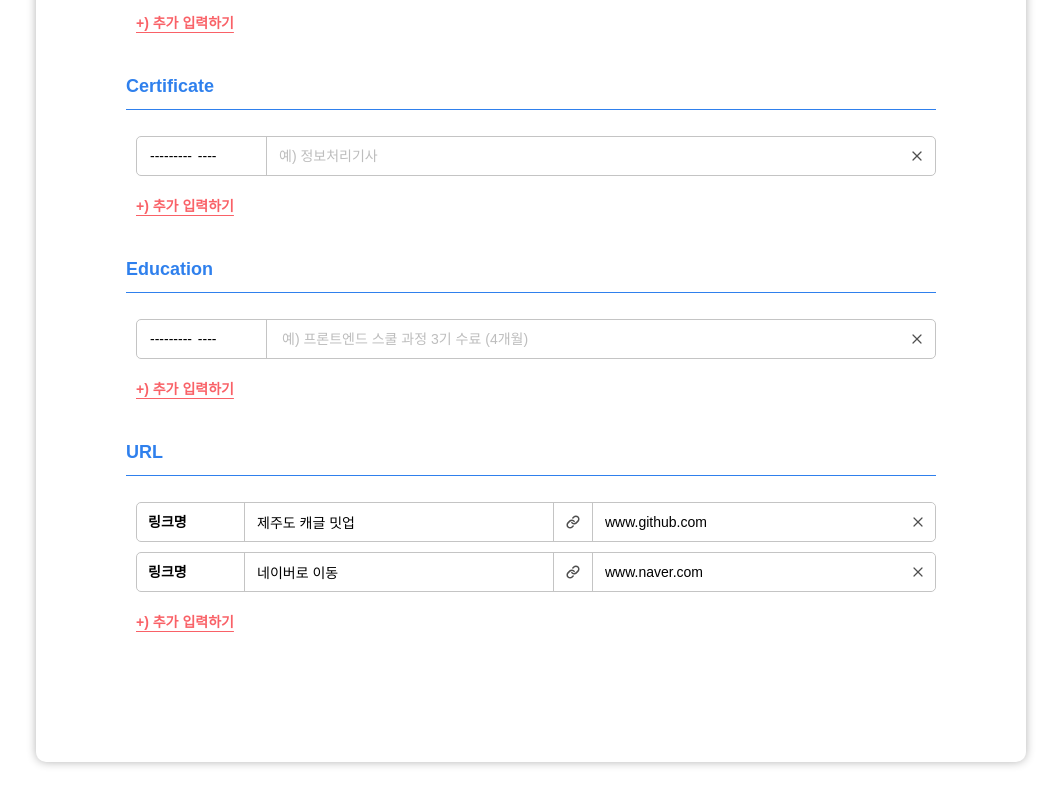
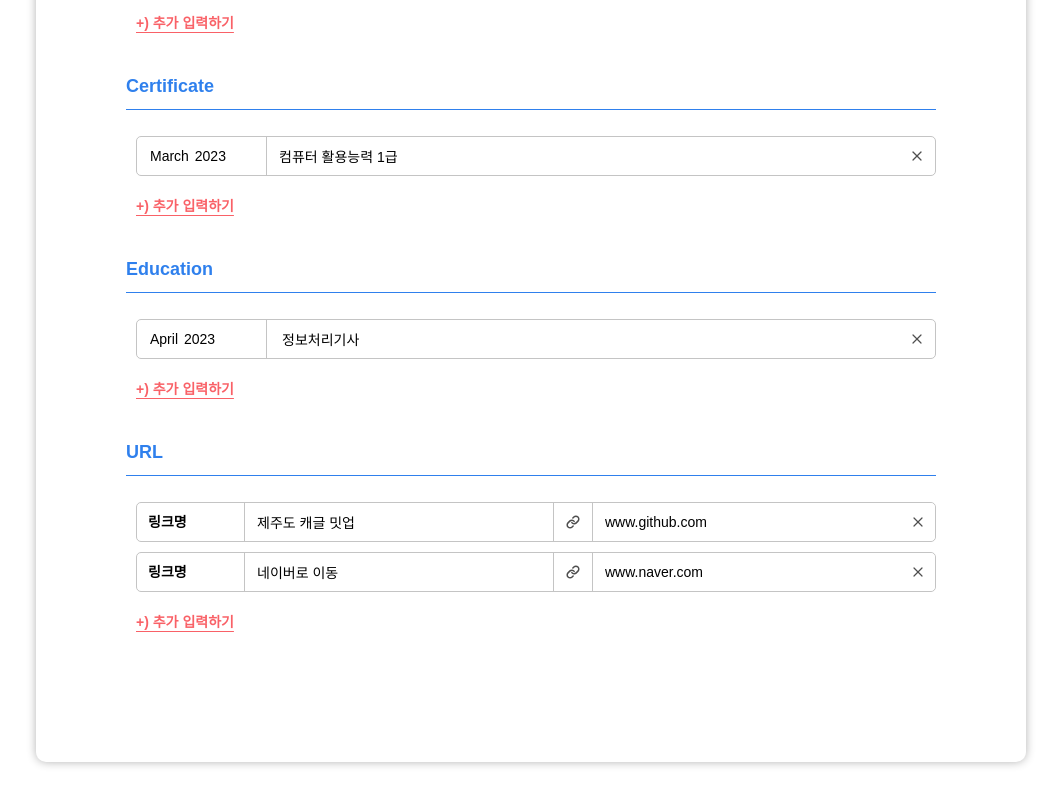
Before and after one commit to weniv/MAKE-RE, a React (Create React App) app: page / in a window 1280 px wide. Shown: the part 2800-3604 px from the top of the page, without its empty margins (109-1170 px from the left). Built offline with nearby package versions, Linux system fonts and the light colour scheme.

Commit message:
Feat: PDF 출력 기능 생성 - 출력 시 링크 이동 가능(이미지화X)

```diff
--- a/package.json
+++ b/package.json
@@ -9,6 +9,7 @@
     "react": "^18.2.0",
     "react-dom": "^18.2.0",
     "react-scripts": "5.0.1",
+    "react-to-print": "^2.14.13",
     "web-vitals": "^2.1.4"
   },
   "scripts": {
--- a/src/app/App.jsx
+++ b/src/app/App.jsx
@@ -12,8 +12,8 @@ function App() {
       { date: '2023-02', contents: '테스트1 입니다' },
       { date: '2023-06', contents: '테스트2 입니다' },
     ],
-    certificate: [{ date: '', contents: '' }],
-    education: [{ date: '', contents: '' }],
+    certificate: [{ date: '2023-03', contents: '컴퓨터 활용능력 1급' }],
+    education: [{ date: '2023-04', contents: '정보처리기사' }],
     url: [
       { contents: '제주도 캐글 밋업', link: 'www.github.com' },
       { contents: '네이버로 이동', link: 'www.naver.com' },
--- a/src/pages/Preview.jsx
+++ b/src/pages/Preview.jsx
@@ -7,12 +7,23 @@ import Experience from '../components/Experience/ExperienceOutput'
 import Certificate from '../components/Certificate/CertificateOutput'
 import Education from '../components/Education/EducationOutput'
 import Url from '../components/Url/UrlOutput'
+import { useReactToPrint } from 'react-to-print'
+import { useRef } from 'react'
 
 function Preview({ resumeData }) {
   const data = JSON.parse(localStorage.getItem('data'))
-
+  const componentRef = useRef(null)
+  function handleClick() {
+    handlePrint()
+  }
+  const handlePrint = useReactToPrint({
+    content: () => componentRef.current,
+    documentTitle: '파일명',
+  })
   return (
-    <main>
+    <>
+      <button onClick={handleClick}>프린트</button>
+      <main ref={componentRef}>
         <Profile />
         <Intro />
         <Skills />
@@ -23,6 +34,7 @@ function Preview({ resumeData }) {
         <Education education={data.education} />
         <Url url={data.url} />
       </main>
+    </>
   )
 }
 
```
Also changed, not shown: 1 other file (tests, documents, lock files or other folders). Lines whose indentation alone changed are shown as unchanged.
